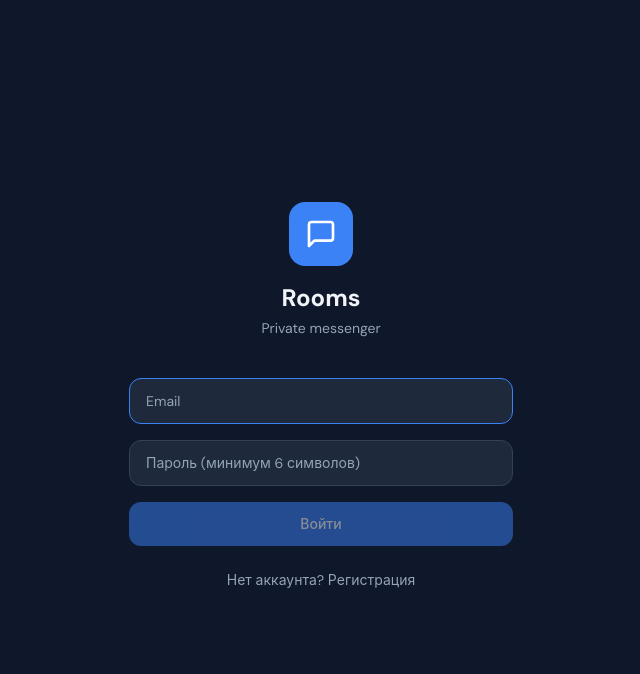
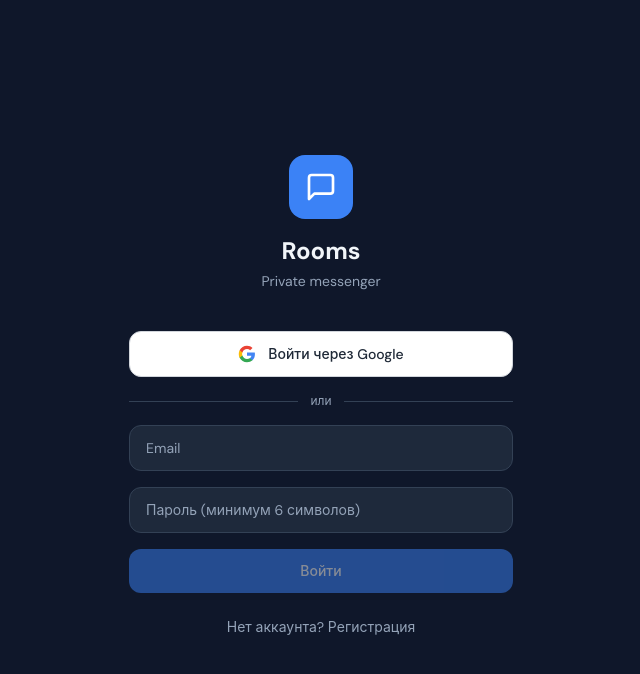
Before and after one commit to Ss5pX4hEHe/rooms, a Next.js app: page /auth in a window 1280 px wide. Shown: the top 674 px of the page, without its empty margins (319-959 px from the left). Built offline with nearby package versions, Linux system fonts and the light colour scheme; no server answers.

Commit message:
google oauth

```diff
--- a/src/app/auth/page.tsx
+++ b/src/app/auth/page.tsx
@@ -12,6 +12,14 @@
   const [username, setUsername] = useState("");
   const [loading, setLoading] = useState(false);
   const [error, setError] = useState("");
+
+  async function handleGoogle() {
+    const { error } = await supabase.auth.signInWithOAuth({
+      provider: "google",
+      options: { redirectTo: window.location.origin + "/chat" },
+    });
+    if (error) setError(error.message);
+  }
 
   async function handleAuth() {
     if (!email || !password) return;
@@ -56,8 +64,18 @@
 
         {step === "auth" && (
           <div className="space-y-4">
+            <button onClick={handleGoogle}
+              className="w-full py-3 rounded-xl bg-white text-gray-800 font-medium text-sm border border-gray-300 hover:bg-gray-50 transition-colors flex items-center justify-center gap-3">
+              <svg width="18" height="18" viewBox="0 0 24 24"><path d="M22.56 12.25c0-.78-.07-1.53-.2-2.25H12v4.26h5.92a5.06 5.06 0 0 1-2.2 3.32v2.77h3.57c2.08-1.92 3.28-4.74 3.28-8.1z" fill="#4285F4"/><path d="M12 23c2.97 0 5.46-.98 7.28-2.66l-3.57-2.77c-.98.66-2.23 1.06-3.71 1.06-2.86 0-5.29-1.93-6.16-4.53H2.18v2.84C3.99 20.53 7.7 23 12 23z" fill="#34A853"/><path d="M5.84 14.09c-.22-.66-.35-1.36-.35-2.09s.13-1.43.35-2.09V7.07H2.18C1.43 8.55 1 10.22 1 12s.43 3.45 1.18 4.93l2.85-2.22.81-.62z" fill="#FBBC05"/><path d="M12 5.38c1.62 0 3.06.56 4.21 1.64l3.15-3.15C17.45 2.09 14.97 1 12 1 7.7 1 3.99 3.47 2.18 7.07l3.66 2.84c.87-2.6 3.3-4.53 6.16-4.53z" fill="#EA4335"/></svg>
+              Войти через Google
+            </button>
+            <div className="flex items-center gap-3">
+              <div className="flex-1 h-px bg-brd"></div>
+              <span className="text-xs text-tx2">или</span>
+              <div className="flex-1 h-px bg-brd"></div>
+            </div>
             <input type="email" value={email} onChange={(e) => setEmail(e.target.value)} placeholder="Email"
-              className="w-full px-4 py-3 rounded-xl bg-surface border border-brd text-tx text-sm focus:border-pri transition-colors" autoFocus />
+              className="w-full px-4 py-3 rounded-xl bg-surface border border-brd text-tx text-sm focus:border-pri transition-colors" />
             <input type="password" value={password} onChange={(e) => setPassword(e.target.value)}
               onKeyDown={(e) => e.key === "Enter" && handleAuth()} placeholder="Пароль (минимум 6 символов)"
               className="w-full px-4 py-3 rounded-xl bg-surface border border-brd text-tx text-sm focus:border-pri transition-colors" />
```
